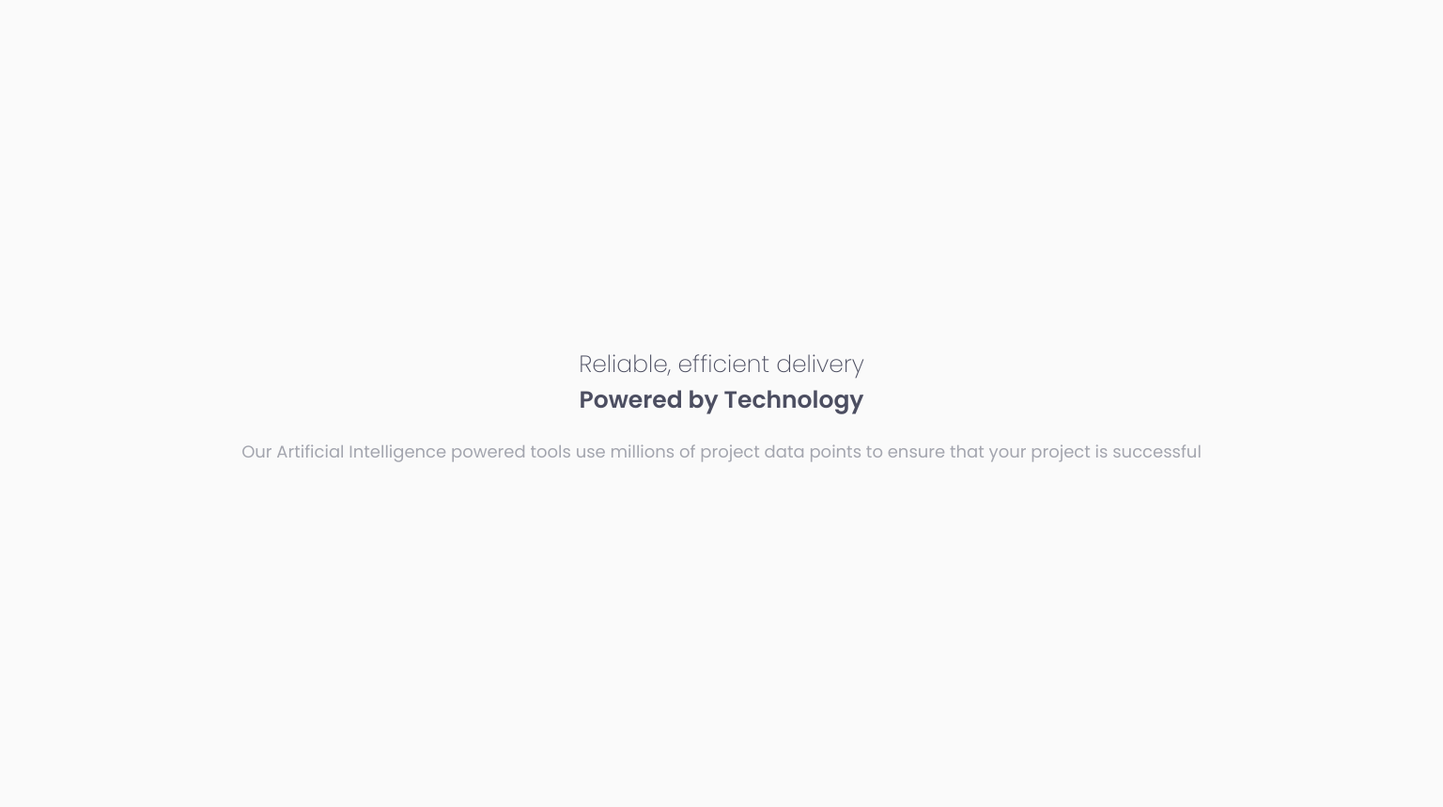
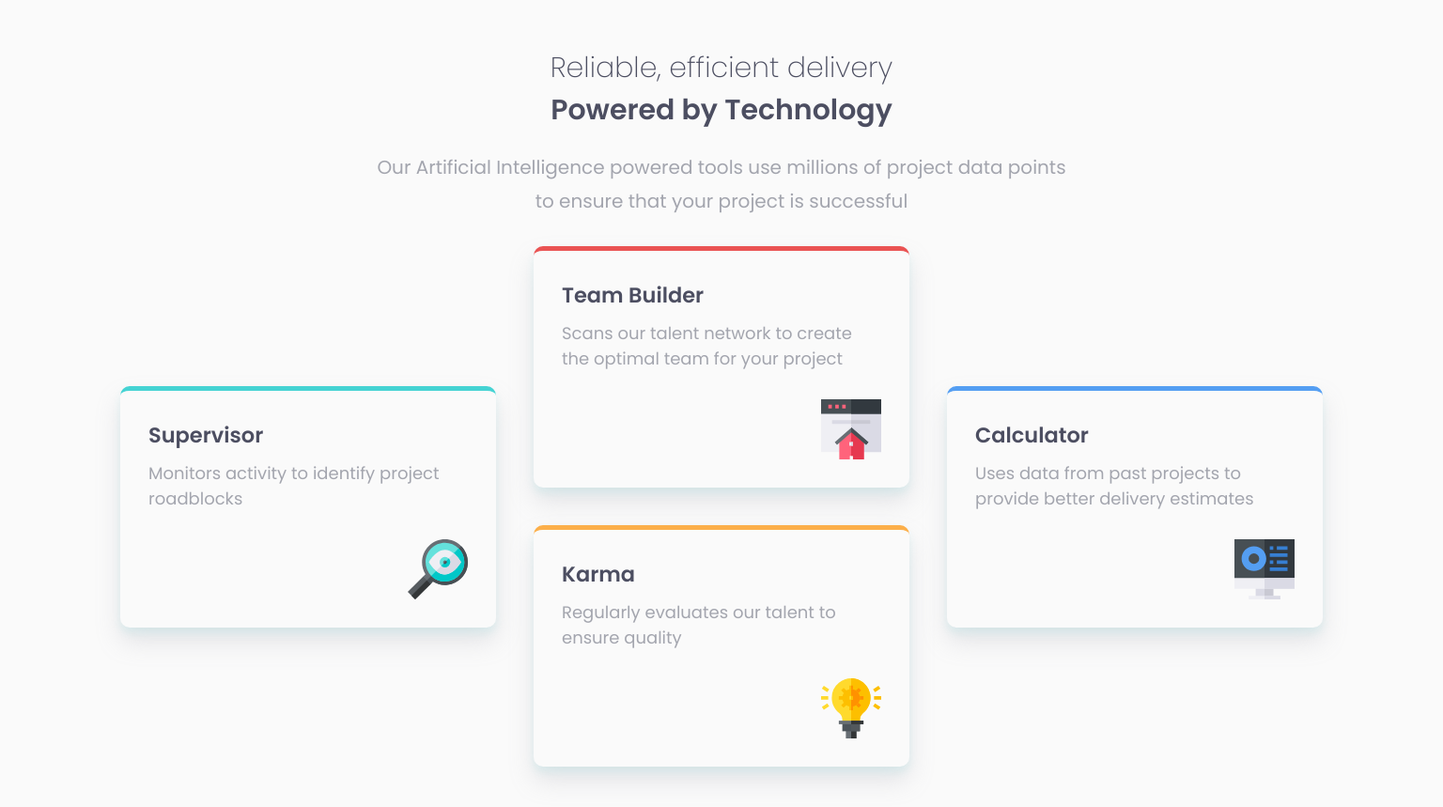
Before and after one commit to hamilton-i7/fourcard, a plain HTML site: page root/index.html in a window 1536 px wide. Shown: the top 859 px of the page at 94% size. Drawn offline with Linux system fonts and the light colour scheme.

Commit message:
finised responsive layout and desktop design

```diff
--- a/root/index.html
+++ b/root/index.html
@@ -35,6 +35,7 @@
         <figure class="cards__img"><img src="images/icon-supervisor.svg" alt="supervisor icon"></figure>
       </div>
 
+      <div class="cards__container--middle">
         <div class="cards__container" id="team-builder">
           <h2 class="heading heading__secondary">team builder</h2>
           <p class="text text__secondary">
@@ -49,6 +50,7 @@
             Regularly evaluates our talent to ensure quality
           </p>
           <figure class="cards__img"><img src="images/icon-karma.svg" alt="karma icon"></figure>
+        </div>
       </div>
 
       <div class="cards__container" id="calculator">
--- a/root/sass/base/_base.scss
+++ b/root/sass/base/_base.scss
@@ -16,5 +16,13 @@ body {
 }
 
 .container {
-    padding: 0 3rem;
+    padding: 0 5%;
+
+    @media only screen and (min-width: 1024px) {
+        padding: 0 10%;
+    }
+
+    @media only screen and (min-width: 1366px) {
+        padding: 0;
+    }
 }
--- a/root/sass/base/_typography.scss
+++ b/root/sass/base/_typography.scss
@@ -11,6 +11,10 @@ body {
 .heading__primary {
     font-size: 2.5rem;
     font-weight: 200;
+
+    @media only screen and (min-width: 1024px) {
+        font-size: 3rem;
+    }
 
     span {
         display: block;
@@ -29,8 +33,16 @@ body {
 .text__primary {
     line-height: 1.8;
     font-size: 1.8rem;
+
+    @media only screen and (min-width: 1024px) {
+        font-size: 2rem;
+    }
 }
 
 .text__secondary {
     margin-bottom: 3rem;
+
+    @media only screen and (min-width: 1024px) {
+        font-size: 1.8rem;
+    }
 }
--- a/root/sass/layout/_cards.scss
+++ b/root/sass/layout/_cards.scss
@@ -1,14 +1,33 @@
 .cards {
     @include flexRow(false);
 
+    height: 100%;
     padding: 3rem 0;
+    width: 100%;
+
+    @media only screen and (min-width: 1366px) {
+        @include flexRow(true);
+        @include flexContent($align: center, $justify: center);
+    }
 
     &__container {
         border-radius: 10px;
         box-shadow: 0 6px 8px rgba($color-cyan, .10),
                     0 15px 26px rgba($color-text, .25);
-        margin: 1.5rem 0;
-        padding: 2rem;
+        margin-bottom: 4rem;
+        padding: 3rem;
+        width: 100%;
+
+        @media only screen and (min-width: 1366px) {
+            width: 40rem;
+        }
+
+        &--middle {
+            @media only screen and (min-width: 1366px) {
+                margin: 0 4rem;
+                width: fit-content;
+            }
+        }
     }
 
     &__img {
--- a/root/sass/layout/_footer.scss
+++ b/root/sass/layout/_footer.scss
@@ -1,7 +1,11 @@
 .footer {
     background-color: $color-dark-gray;
-    padding: 1.5rem 0;
+    padding: 1.5rem 1.5rem;
     text-align: center;
+
+    @media only screen and (min-width: 1440px) {
+        font-size: 1.8rem;
+    }
 
     &__text {
         color: $color-light-gray;
--- a/root/sass/layout/_header.scss
+++ b/root/sass/layout/_header.scss
@@ -1,5 +1,14 @@
 .header {
-    padding: 25% 0;
+    padding: 5rem 0;
+
+    @media only screen and (min-width: 1024px) {
+        @include flexRow(false);
+        @include flexContent($align: center);
+    }
+
+    @media only screen and (min-width: 1366px) {
+        padding: 5rem 0 0 0;
+    }
 
 
     &__head,
@@ -10,4 +19,16 @@
     &__head {
         margin-bottom: 2rem;
     }
+
+    &__body {
+        @media only screen and (min-width: 1024px) {
+            width: 55%;
+            margin: 0 auto;
+        }
+
+        @media only screen and (min-width: 1366px) {
+            width: 48%;
+            margin: 0 auto;
+        }
+    }
 }
```
Also changed, not shown: root/css/main.css. Lines whose indentation alone changed are shown as unchanged.
